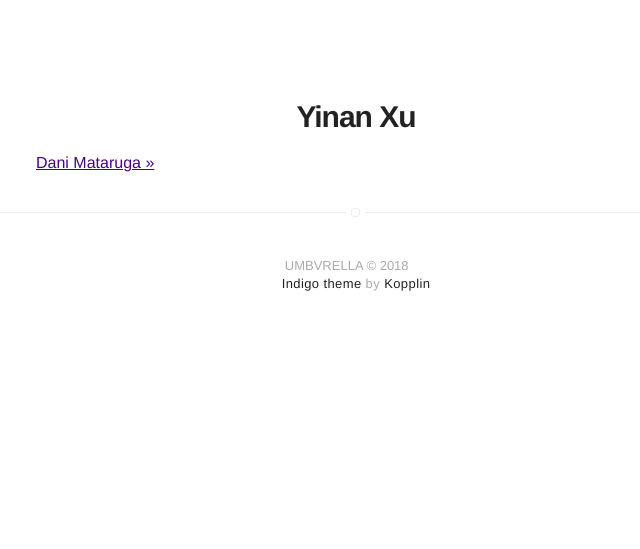
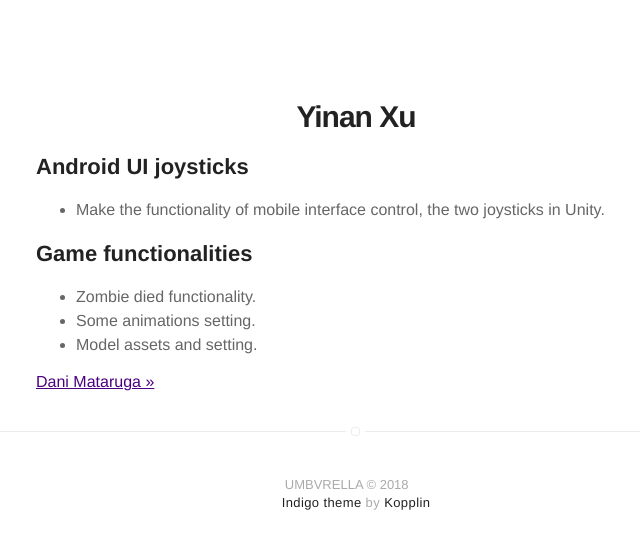
Before and after one commit to Umb-vr-ela/umbvrela.github.io, a Jekyll site: the page built from _posts/2017-12-06-yinan.markdown, in a window 1280 px wide. Shown: the top 549 px of the page, without its empty margins (284-924 px from the left). Built offline with Jekyll 4.4.1, drawn with Linux system fonts in a browser that asks for light colours.

Commit message:
Adds Yinans content

```diff
--- a/_posts/2017-12-06-yinan.markdown
+++ b/_posts/2017-12-06-yinan.markdown
@@ -10,3 +10,11 @@ author: yinan
 star: true
 project: 2
 ---
+
+## Android UI joysticks
+- Make the functionality of mobile interface control, the two joysticks in Unity.
+
+## Game functionalities
+- Zombie died functionality.
+- Some animations setting.
+- Model assets and setting.
```
